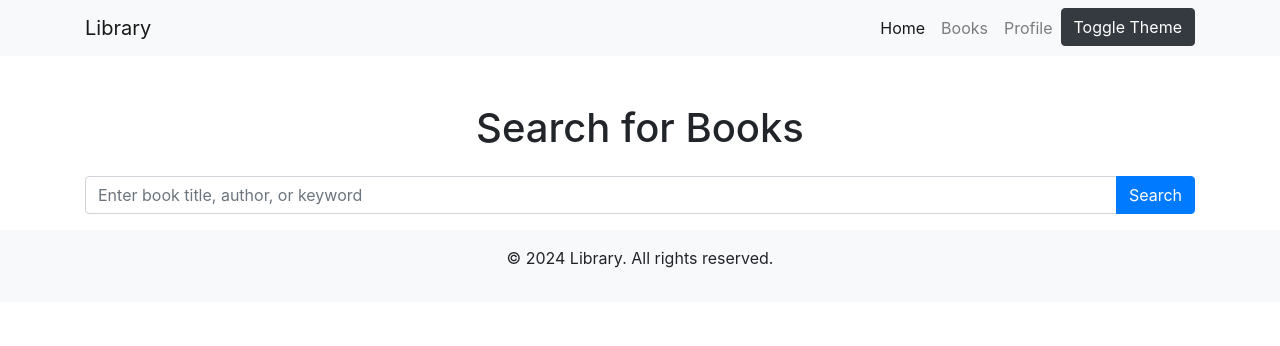
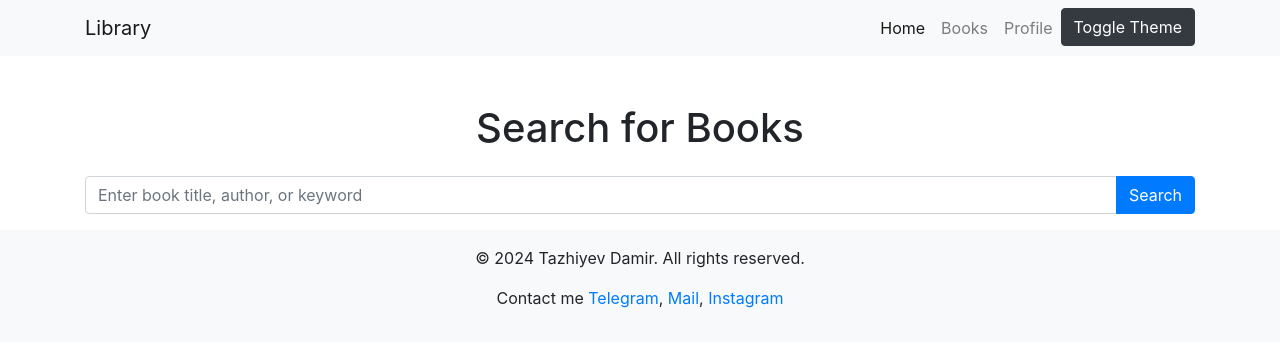
Before and after one commit to sadershape/Book-Store, a plain HTML site: page books.html in a window 1280 px wide. Drawn offline with nearby package versions, Linux system fonts and the light colour scheme.

Commit message:
Update books.html

```diff
--- a/books.html
+++ b/books.html
@@ -73,7 +73,13 @@
 
     <!-- Footer -->
     <footer class="bg-light text-center py-3">
-        <p>&copy; 2024 Library. All rights reserved.</p>
+        <p>&copy; 2024 Tazhiyev Damir. All rights reserved.</p>
+        <p>Contact me
+            <a href="t.me/@sadershape" class="text-decoration-none">Telegram</a>,
+            <a href="mailto:231564@astanait.edu.kz" class="text-decoration-none">Mail</a>,
+            <a href="@sadershape" class="text-decoration-none">Instagram</a>
+        </p>
+
     </footer>
 
     <script>
```
